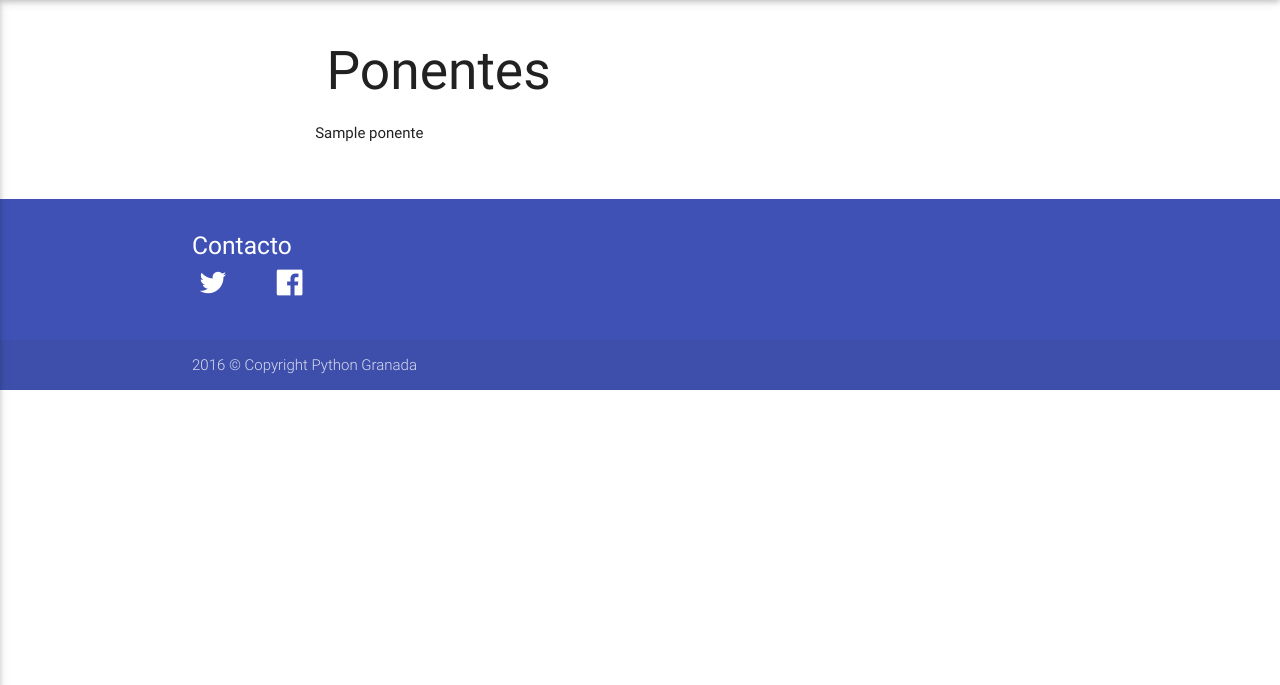
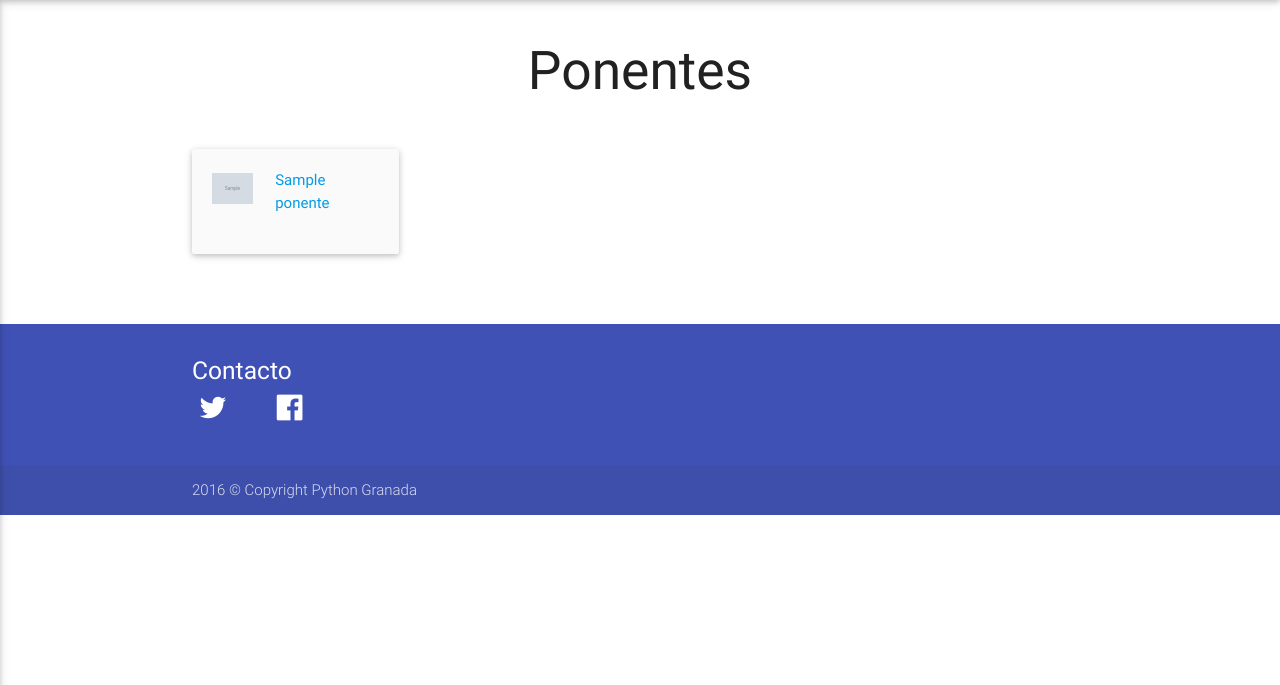
Before and after one commit to PythonGranada/website, a Django app: page /ponentes/ in a window 1280 px wide. Shown: the part 64-749 px from the top of the page. Run offline with Django 3.2, Linux system fonts and the light colour scheme; tables that the repository leaves empty hold one stand-in row (values such as "Sample post"); grey boxes marked "Sample" are stand-in pictures; some libraries are stand-ins or nearby versions.

Commit message:
Updated and added ponentes as a model

```diff
--- a/charlas/admin.py
+++ b/charlas/admin.py
@@ -2,6 +2,8 @@ from django.contrib import admin
 from .models import *
 #Usar markdown en el administrador
 from markdownx.widgets import AdminMarkdownxWidget
+
+#Crop images in admin
 
 #Render the markdown on the admin panel
 class NoticiaAdmin(admin.ModelAdmin):
@@ -9,5 +11,8 @@ class NoticiaAdmin(admin.ModelAdmin):
         models.TextField: {'widget': AdminMarkdownxWidget},
     }
 
+
+
 admin.site.register(Noticia, NoticiaAdmin)
 admin.site.register(Ponente)
+admin.site.register(Charla)
--- a/charlas/models.py
+++ b/charlas/models.py
@@ -4,6 +4,7 @@ import datetime
 from markdownx.models import MarkdownxField
 #create the SlugField
 from django.utils.text import slugify
+#Crop images
 
 # Create your models here.
 class Noticia(models.Model):
@@ -21,14 +22,25 @@ class Noticia(models.Model):
     def __str__(self):
         return self.nombre
 
+class Charla(models.Model):
+    evento = models.ForeignKey(Noticia)
+    documento = models.FileField(upload_to="charlas", blank = True, null = True)
+    url = models.URLField(blank=True, null=True)
+    nombre = models.CharField(blank=True, max_length=100)
+
+    def __str__(self):
+        return self.nombre
+
 class Ponente(models.Model):
     nombre = models.CharField(max_length=300)
+    imagen = models.ImageField(upload_to="ponentes/profile")
     contact = models.EmailField(blank=True, null=True)
-    charla = models.URLField(blank=True, null=True)
+    charlas = models.ManyToManyField(Charla, blank=True, null=True)
     twitter = models.CharField(blank=True, null=True, max_length=100)
     facebook = models.CharField(blank=True, null=True, max_length=100)
     linkedin = models.CharField(blank=True, null=True, max_length=100)
-    documento = models.FileField(upload_to="charlas", blank = True, null = True)
+    website = models.URLField(blank=True, null=True)
+
 
     def __str__(self):
         return self.nombre
--- a/charlas/urls.py
+++ b/charlas/urls.py
@@ -10,5 +10,6 @@ urlpatterns = [
     url(r'^noticias/$', charlas.NoticiaListView.as_view(), name="noticias"),
     url(r'^noticias/(?P<slug>[\w-]+)$', charlas.NoticiaDetailView.as_view(), name="ndetail"),
     url(r'^ponentes/$', charlas.PonenteListView.as_view(), name="ponentes"),
+    url(r'^ponentes/(?P<pk>\d+)$', charlas.PonenteDetailView.as_view(), name ="ponente"),
     url(r'^contacto/$', charlas.ContactoFormView.as_view(), name="contacto")
 ]
--- a/charlas/views.py
+++ b/charlas/views.py
@@ -23,15 +23,16 @@ class HomeView(DetailView):
 
     def get_object(self, queryset=None):
         now = timezone.now()
-        query = Noticia.objects.all().order_by("-created")[0]
+        query = Noticia.objects.all().order_by("-fecha")[0]
         #Comprobar que el evento no haya pasado
-        if query:
+        if query: #SI hay almenos una noticia
             date = query.fecha
-            if now >= date:
-                return Noticia.objects.none()
+            if now >= date: #si la fecha es posterior a la del evento
+                return Noticia.objects.none() #No devuelve nada
         else:
-            return Noticia.objects.none()
-        return query
+            return Noticia.objects.none() #Nada si no hay eventos
+
+        return query #devuelve el evento si la fecha actual es anterior
 
 
 #Vista para mandar charlas como issue en el repositorio
@@ -84,6 +85,13 @@ class PonenteListView(ListView):
         queryset = self.grouped(query, 4)
         return queryset
 
+class PonenteDetailView(DetailView):
+    model = Ponente
+    slug_field = 'pk'
+    slug_url_kwarg = 'pk'
+    template_name = 'ponente.html'
+    context_object_name = "ponente"
+
 #Manejar formulario de contacto
 class ContactoFormView(FormView):
     template_name = "formularios/contacto.html"
--- a/core/settings.py
+++ b/core/settings.py
@@ -11,6 +11,7 @@ https://docs.djangoproject.com/en/1.9/ref/settings/
 """
 
 import os
+
 
 # Build paths inside the project like this: os.path.join(BASE_DIR, ...)
 BASE_DIR = os.path.dirname(os.path.dirname(os.path.abspath(__file__)))
@@ -41,9 +42,11 @@ INSTALLED_APPS = (
     'django.contrib.messages',
     'django.contrib.staticfiles',
     'charlas',
-    'markdownx',
+    'markdownx',#markdown manager
     'markdown_deux',
+    'sorl.thumbnail',
 )
+
 
 MIDDLEWARE_CLASSES = [
     'django.middleware.security.SecurityMiddleware',
--- a/core/urls.py
+++ b/core/urls.py
@@ -16,3 +16,4 @@ urlpatterns = [
 #Servir static files durante el desarrollo
 if settings.DEBUG:
     urlpatterns += static(settings.STATIC_URL, document_root=settings.STATIC_ROOT)
+    urlpatterns += static(settings.MEDIA_URL, document_root=settings.MEDIA_ROOT)
--- a/templates/lists/ponentes.html
+++ b/templates/lists/ponentes.html
@@ -1,15 +1,32 @@
-{% extends "base.html" %}
+{% extends "base.html" %}{% load staticfiles %}{% load thumbnail %}
 {% block content %}
-  <div class="container main">
+  <div class="row">
+    <div class="col s12 center">
       <h2>Ponentes</h2>
     </div>
-  <div class="container">
+  </div>
   {% for group in ponentes %}
     <div class="row">
       {% for ponente in group %}
-            <div class="four columns">{{ ponente.nombre }}</div>
+      <div class="col s12 m3">
+        <div class="card-panel grey lighten-5 z-depth-1">
+          <div class="row valign-wrapper">
+            <div class="col s4 m4">
+              {% thumbnail ponente.imagen "128x128" crop="center" as im %}
+              <img class="responsive-img" src="{{ im.url }}">
+              {% empty %}
+              <img class="responsive-img" src="{% static 'icons/anonymous.png' %}">
+              {% endthumbnail %}
+            </div>
+            <div class="col s8 m8">
+              <span class="black-text">
+                <a href="{% url 'ponente' ponente.pk %}">{{ponente.nombre}}</a>
+              </span>
+            </div>
+          </div>
+        </div>
+      </div>
       {% endfor %}
     </div>
     {% endfor %}
-  </div>
 {% endblock %}
```
Also changed, not shown: static/icons/anonymous.png (added), static/icons/osl.png (added), static/icons/ugr.png (added). Lines whose indentation alone changed are shown as unchanged.
